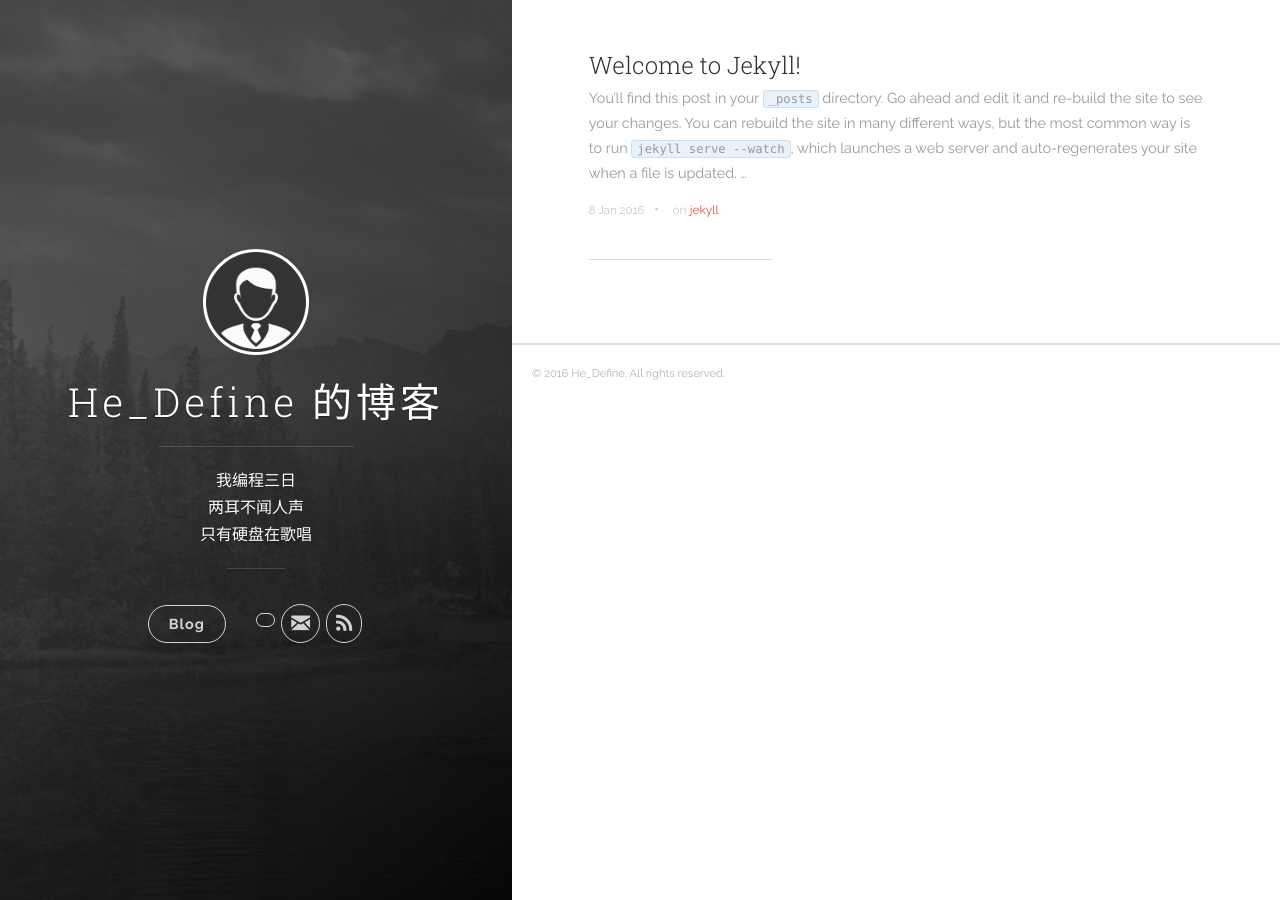
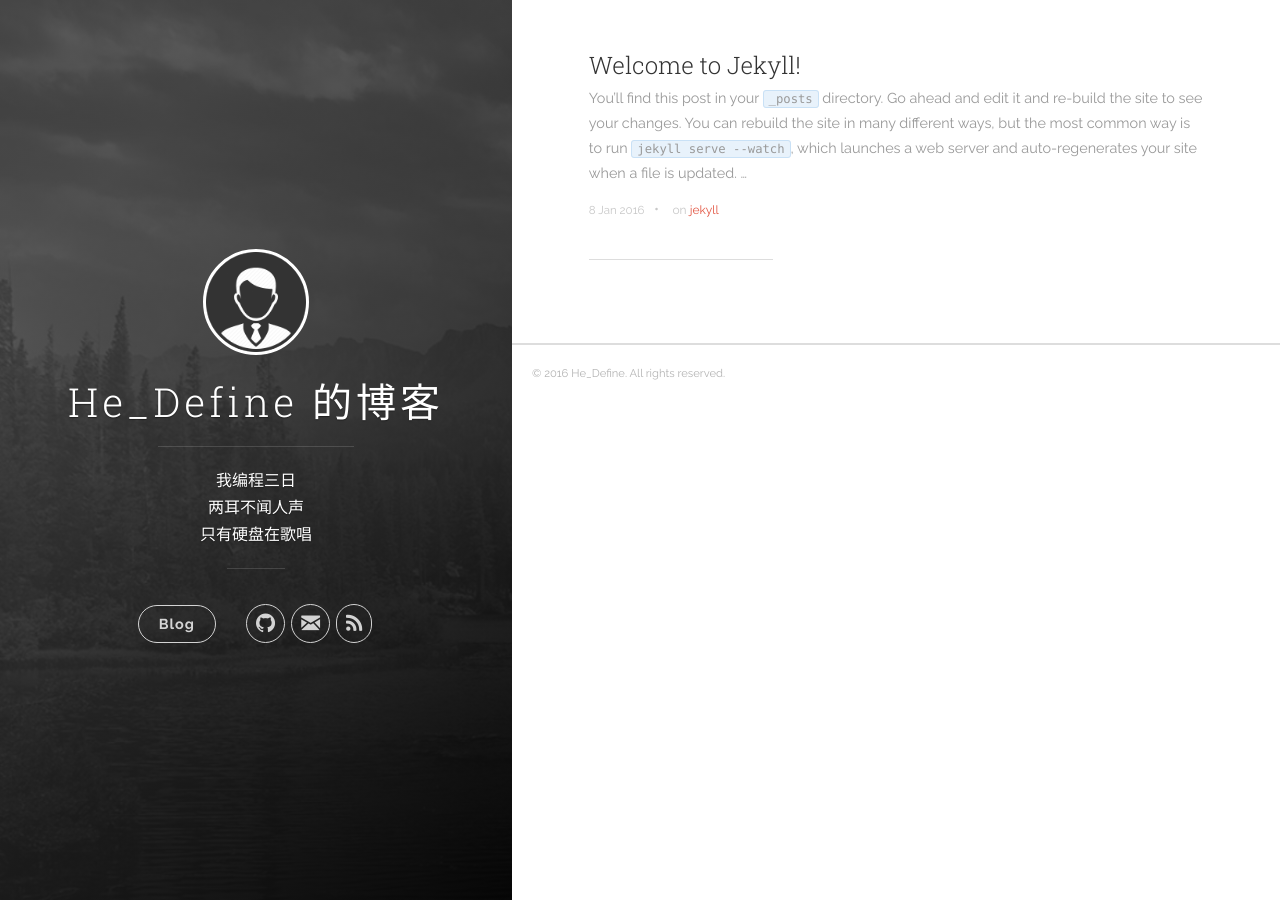
Before and after one commit to Durwards/Durwards.github.io, a Jekyll site: the page built from index.html, in a window 1280 px wide. Built offline with Jekyll 4.4.1, drawn with Linux system fonts in a browser that asks for light colours; nearby versions of some CDN libraries; the list of posts is cut into pages by our own code.

Commit message:
update weibo

```diff
--- a/_includes/header.html
+++ b/_includes/header.html
@@ -61,7 +61,7 @@
               <!-- GitHub -->
               <li class="navigation__item">
                 <a href="https://www.github.com/{{ site.author.github_username }}" title="{{ site.author.github_username }} on GitHub" target="_blank">
-                  <i class="icon icon-social-weibo"></i>
+                  <i class="icon icon-social-github"></i>
                   <span class="label">GitHub</span>
                 </a>
               </li>
```
